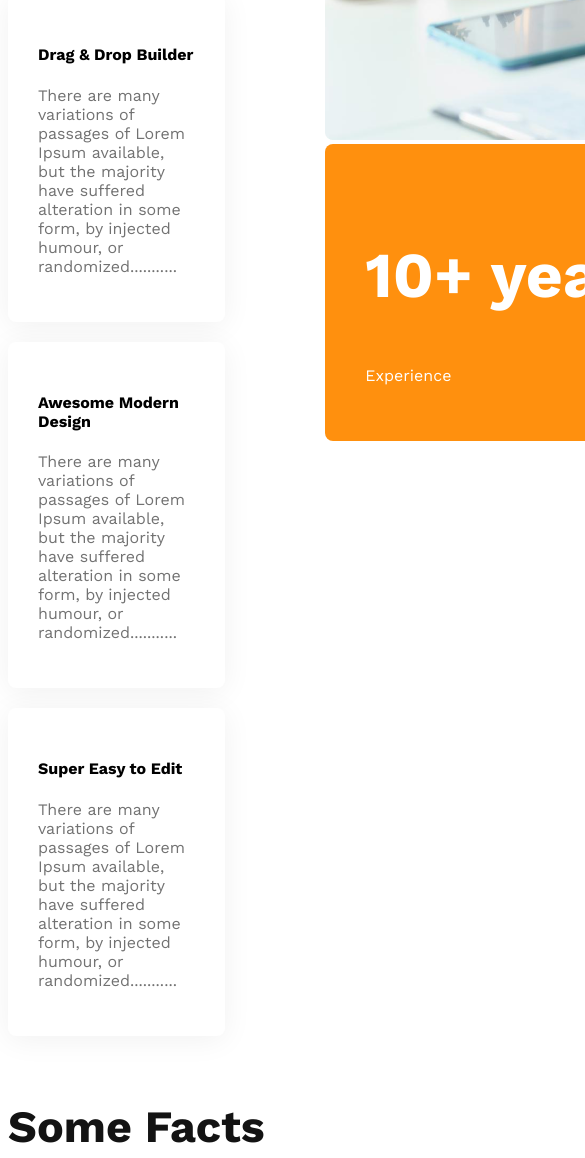
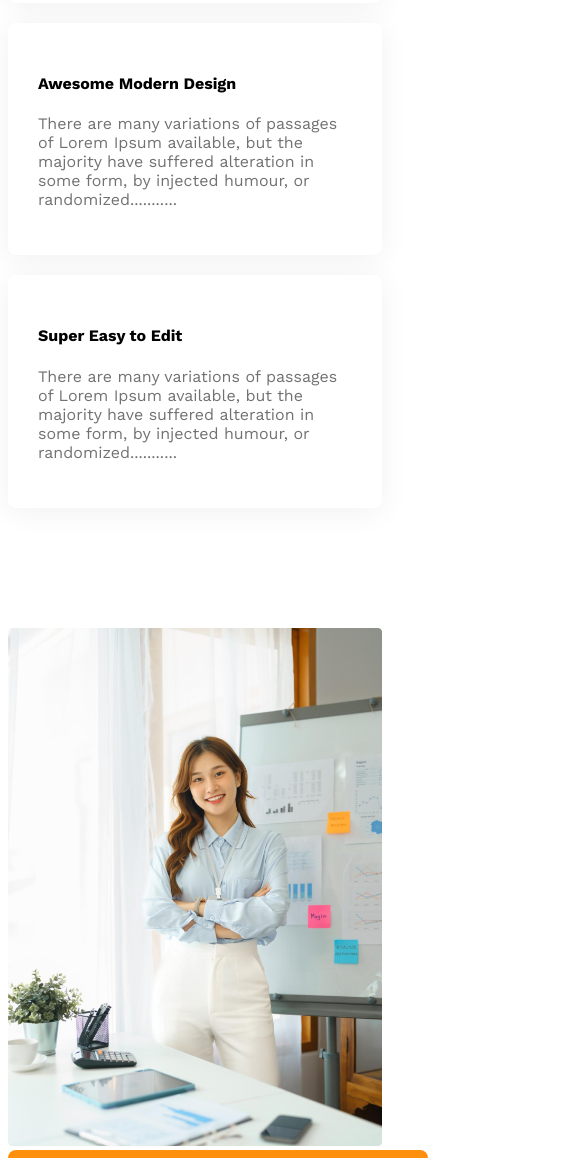
Before and after one commit to Subratabanik1/g3-architect-website, a plain HTML site: page index.html in a window 390 px wide. Shown: the part 3957-5115 px from the top of the page, 585 px wide, since content can reach past the window. Drawn offline with nearby package versions, Linux system fonts and the light colour scheme.

Commit message:
added badge and responsive

```diff
--- a/styles/architect.css
+++ b/styles/architect.css
@@ -112,12 +112,14 @@ main {
     color: #FF900E;
     font-weight: 700;
 }
+
 /* feature section styles  */
-.features{
+.features {
     display: flex;
     margin-top: 130px;
     gap: 100px;
 }
+
 .feature-content .card {
     padding: 30px;
     margin-bottom: 20px;
@@ -125,9 +127,10 @@ main {
     background: #FFF;
     box-shadow: 0px 4px 30px 0px rgba(0, 0, 0, 0.06);
 }
-.features .section-title{
+
+.features .section-title {
     border-left: 5px solid #FF900E;
-   padding-left: 20px;
+    padding-left: 20px;
 }
 
 /* facts section  */
@@ -142,15 +145,30 @@ main {
     text-align: center;
     padding: 30px;
 }
-.ten-years-badge{
+
+.feature-img img {
+    height: 90%;
+    margin-left: 90px;
+}
+
+.ten-years-badge {
     border-radius: 8px;
     background: #FF900E;
     color: #FFF;
-    width: 342px;
+    width: 340px;
     padding: 40px;
+    text-align: center;
+    position: relative;
+    bottom: 100px;
 }
-.ten-years-badge h2{
+
+.ten-years-badge h2 {
     font-size: 4rem;
+    margin: 0;
+}
+
+.ten-years-badge p {
+    font-size: 1.5rem;
 }
 
 .facts-card-container .card-title {
@@ -167,19 +185,20 @@ main {
 }
 
 /* sponsors styles */
-.sponsors{
+.sponsors {
     text-align: center;
 }
 
-.sponsor-img-container{
+.sponsor-img-container {
     margin-top: 50px;
     display: flex;
     justify-content: space-evenly;
     gap: 20px;
     align-items: center;
 }
+
 .sponsor-img-container img {
-width: 165px;
+    width: 165px;
 }
 
 /* responsive stlye  */
@@ -191,22 +210,34 @@ width: 165px;
     }
 
     nav,
-    .teams-container ,
-    .facts-card-container ,
-    .sponsor-img-container
-     {
+    .teams-container,
+    .facts-card-container,
+    .sponsor-img-container,
+    .features {
         flex-direction: column;
+    }
+
+    .feature-img img {
+        width: 100%;
+        margin-left: 0;
+    }
+
+    .ten-years-badge {
+        position: static;
+
     }
 
     .teams-img-container {
         grid-template-columns: repeat(1, 1fr);
     }
 
-    .teams-content, .facts-card-container {
+    .teams-content,
+    .facts-card-container {
         padding-right: 20px;
         padding-left: 20px;
     }
-    .facts-card-container{
+
+    .facts-card-container {
         gap: 20px;
     }
 
@@ -219,6 +250,7 @@ width: 165px;
     }
 
     nav,
+    .features,
     .teams-container,
     .sponsor-img-container {
         flex-direction: column;
```
